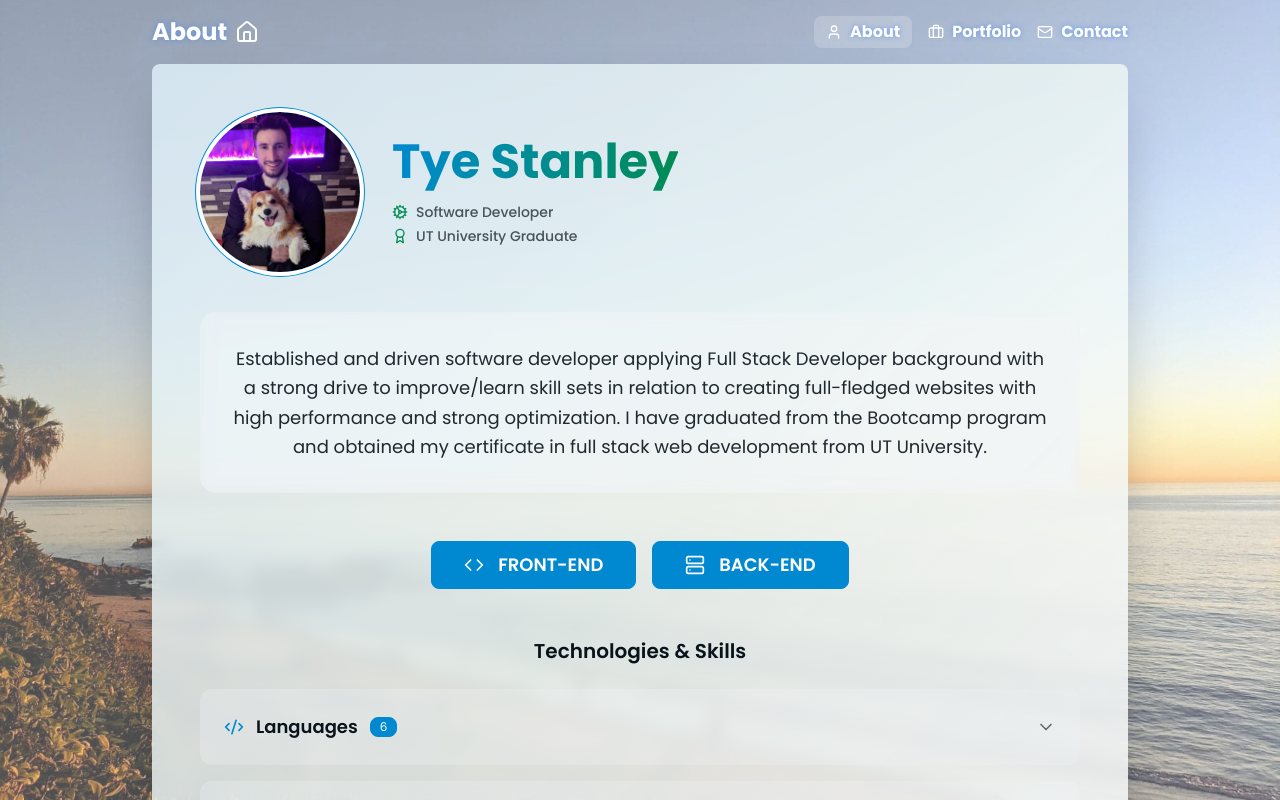
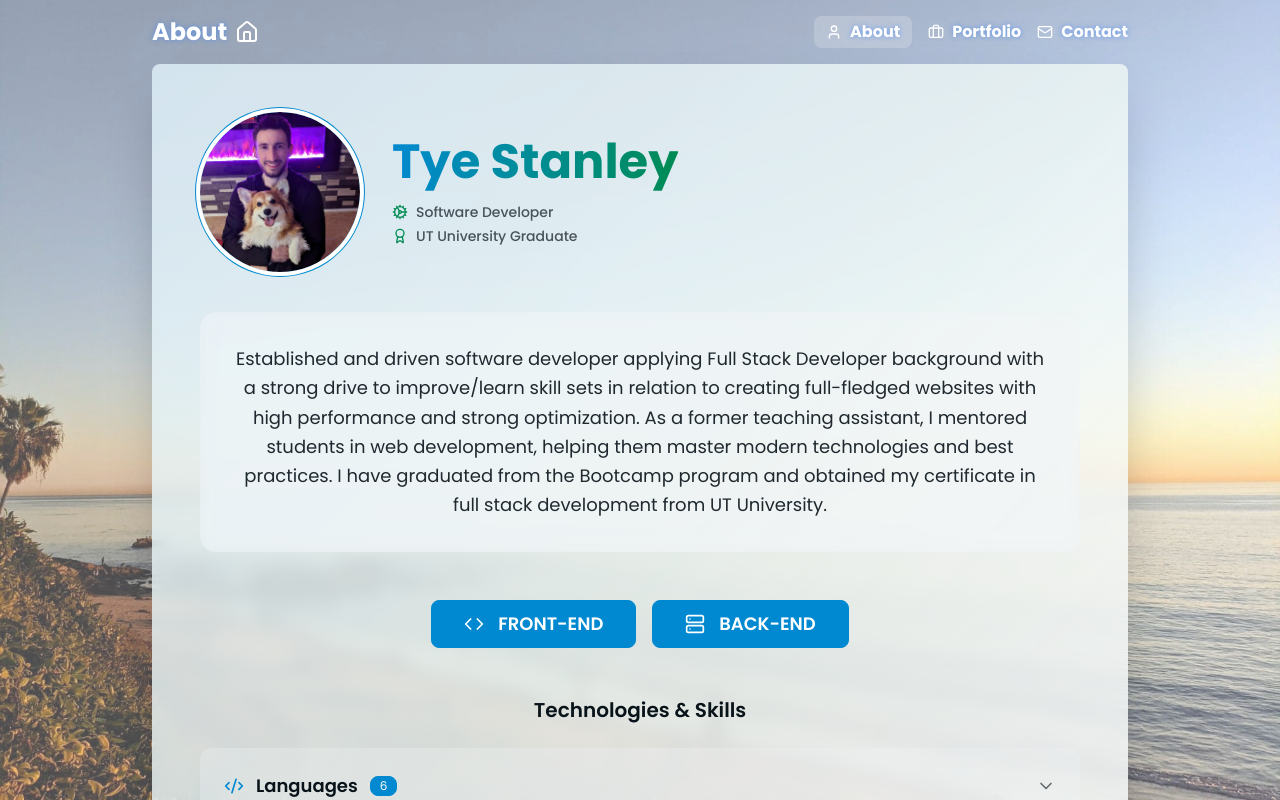
Before and after one commit to TyeStanley/portfolio-definitive, a Next.js app: page /about in a window 1280 px wide. Built offline with nearby package versions, Linux system fonts and the light colour scheme.

Commit message:
updated biography

```diff
--- a/src/app/about/page.tsx
+++ b/src/app/about/page.tsx
@@ -56,9 +56,10 @@ export default function About() {
             <p className="text-base-content/90 text-base leading-relaxed sm:text-lg">
               Established and driven software developer applying Full Stack Developer background
               with a strong drive to improve/learn skill sets in relation to creating full-fledged
-              websites with high performance and strong optimization. I have graduated from the
-              Bootcamp program and obtained my certificate in full stack web development from UT
-              University.
+              websites with high performance and strong optimization. As a former teaching
+              assistant, I mentored students in web development, helping them master modern
+              technologies and best practices. I have graduated from the Bootcamp program and
+              obtained my certificate in full stack development from UT University.
             </p>
           </div>
         </div>
```
